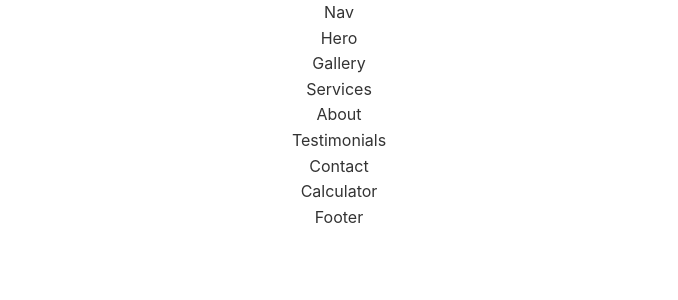
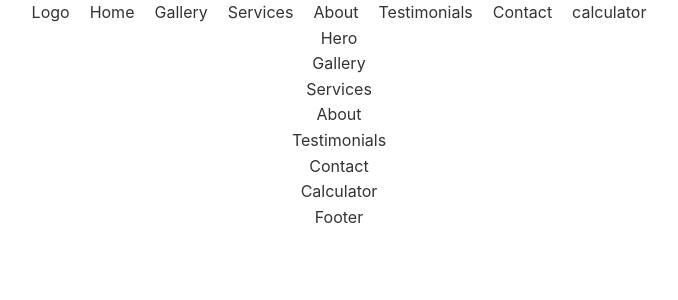
Before and after one commit to johnlundy94/landscape, a React (Create React App) app: page / in a window 1280 px wide. Shown: the top 300 px of the page, without its empty margins (301-979 px from the left). Built offline with nearby package versions, Linux system fonts and the light colour scheme.

Commit message:
Created basic nav bar

```diff
--- a/package.json
+++ b/package.json
@@ -9,6 +9,7 @@
     "react": "^18.2.0",
     "react-dom": "^18.2.0",
     "react-scripts": "5.0.1",
+    "react-scroll": "^1.9.0",
     "web-vitals": "^2.1.4"
   },
   "scripts": {
--- a/public/index.html
+++ b/public/index.html
@@ -24,7 +24,7 @@
       work correctly both with client-side routing and a non-root public URL.
       Learn how to configure a non-root public URL by running `npm run build`.
     -->
-    <title>React App</title>
+    <title>Landscape App</title>
   </head>
   <body>
     <noscript>You need to enable JavaScript to run this app.</noscript>
--- a/src/components/About.js
+++ b/src/components/About.js
@@ -1,5 +1,9 @@
 function About() {
-  return <div className="About">About</div>;
+  return (
+    <div className="About" id="about">
+      About
+    </div>
+  );
 }
 
 export default About;
--- a/src/components/Calculator.js
+++ b/src/components/Calculator.js
@@ -1,5 +1,9 @@
 function Calculator() {
-  return <div className="Calculator">Calculator</div>;
+  return (
+    <div className="Calculator" id="calculator">
+      Calculator
+    </div>
+  );
 }
 
 export default Calculator;
--- a/src/components/Contact.js
+++ b/src/components/Contact.js
@@ -1,5 +1,9 @@
 function Contact() {
-  return <div className="Contact">Contact</div>;
+  return (
+    <div className="Contact" id="contact">
+      Contact
+    </div>
+  );
 }
 
 export default Contact;
--- a/src/components/Gallery.js
+++ b/src/components/Gallery.js
@@ -1,5 +1,9 @@
 function Gallery() {
-  return <div className="Gallery">Gallery</div>;
+  return (
+    <div className="Gallery" id="gallery">
+      Gallery
+    </div>
+  );
 }
 
 export default Gallery;
--- a/src/components/Hero.js
+++ b/src/components/Hero.js
@@ -1,5 +1,9 @@
 function Hero() {
-  return <div className="Hero">Hero</div>;
+  return (
+    <div className="Hero" id="home">
+      Hero
+    </div>
+  );
 }
 
 export default Hero;
--- a/src/components/Nav.js
+++ b/src/components/Nav.js
@@ -1,7 +1,35 @@
 import "../styles/Nav.css";
+import { Link } from "react-scroll";
 
 function Nav() {
-  return <div className="Nav">Nav</div>;
+  return (
+    <div className="Nav">
+      <div className="brand-logo">Logo</div>
+      <div className="nav-buttons">
+        <Link to="hero" smooth={true} duration={1000}>
+          Home
+        </Link>
+        <Link to="gallery" smooth={true} duration={1000}>
+          Gallery
+        </Link>
+        <Link to="services" smooth={true} duration={1000}>
+          Services
+        </Link>
+        <Link to="about" smooth={true} duration={1000}>
+          About
+        </Link>
+        <Link to="testimonials" smooth={true} duration={1000}>
+          Testimonials
+        </Link>
+        <Link to="contact" smooth={true} duration={1000}>
+          Contact
+        </Link>
+        <Link to="calculator" smooth={true} duration={1000}>
+          calculator
+        </Link>
+      </div>
+    </div>
+  );
 }
 
 export default Nav;
--- a/src/components/Services.js
+++ b/src/components/Services.js
@@ -1,5 +1,9 @@
 function Services() {
-  return <div className="Services">Services</div>;
+  return (
+    <div className="Services" id="services">
+      Services
+    </div>
+  );
 }
 
 export default Services;
--- a/src/components/Testimonials.js
+++ b/src/components/Testimonials.js
@@ -1,5 +1,9 @@
 function Testimonials() {
-  return <div className="Testimonials">Testimonials</div>;
+  return (
+    <div className="Testimonials" id="testimonials">
+      Testimonials
+    </div>
+  );
 }
 
 export default Testimonials;
--- a/src/index.css
+++ b/src/index.css
@@ -17,6 +17,7 @@ time, mark, audio, video {
   font-size: 100%;
   font: inherit;
   vertical-align: baseline;
+  scroll-behavior: smooth;
 }
 
 /* Box sizing rules */
@@ -43,18 +44,6 @@ p {
   margin-bottom: 1rem;
 }
 
-/* Links */
-a {
-  color: #007bff;
-  text-decoration: none;
-  background-color: transparent;
-}
-
-a:hover {
-  color: #0056b3;
-  text-decoration: underline;
-}
-
 /* Utility Classes */
 .hidden {
   display: none !important;
--- a/src/styles/Nav.css
+++ b/src/styles/Nav.css
@@ -1,3 +1,17 @@
 .Nav{
-    width: 100%;
+    display: flex;
+    justify-content: space-between;
+    align-items: center;
+    padding: 0 20px;
 }
+
+.Nav .nav-buttons{
+    display: flex;
+    justify-content: flex-end;
+}
+
+.Nav .nav-buttons a {
+    margin-left: 20px;
+    cursor: pointer;
+    text-decoration: none;
+}
```
Also changed, not shown: 1 other file (tests, documents, lock files or other folders).
